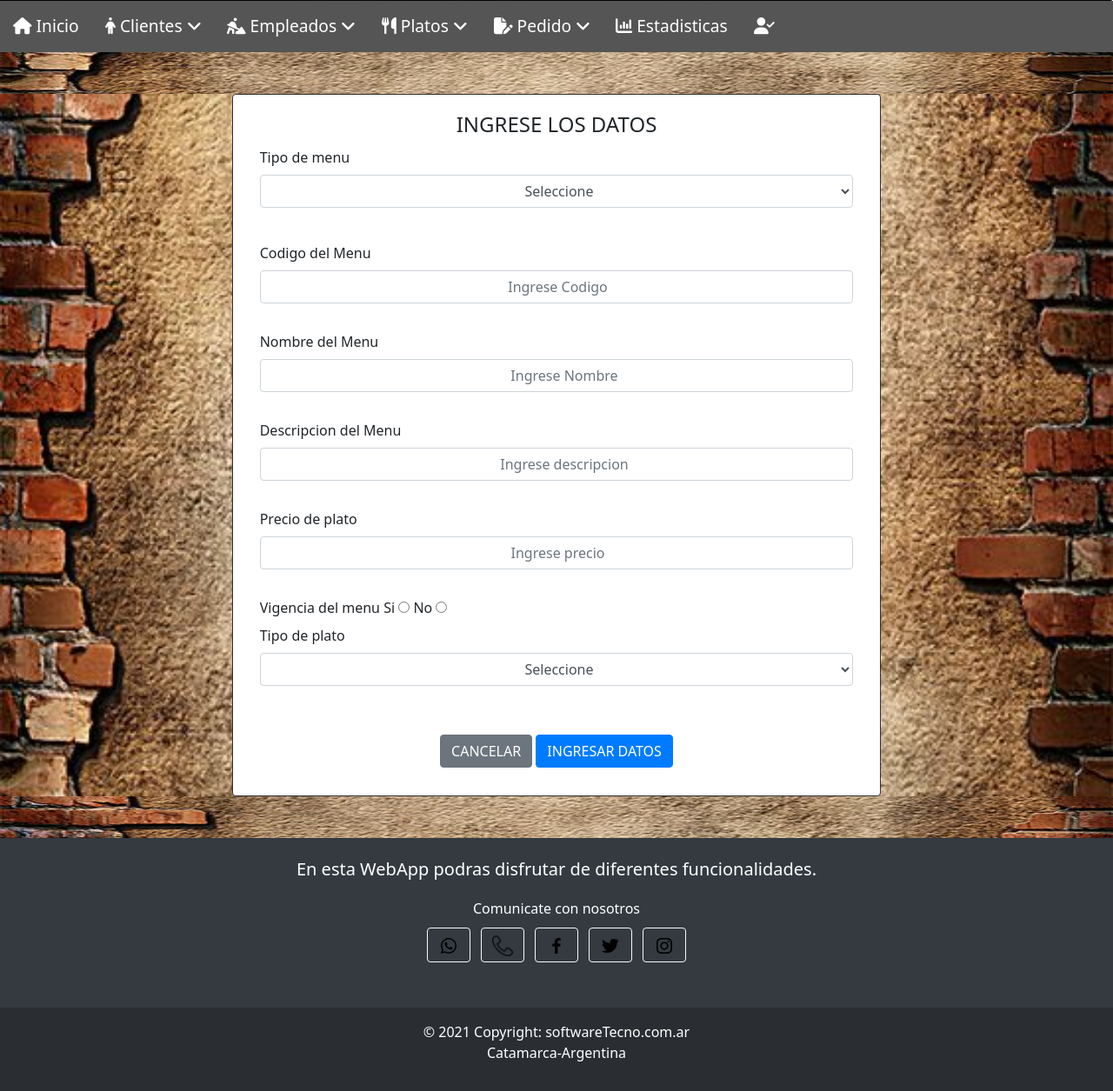
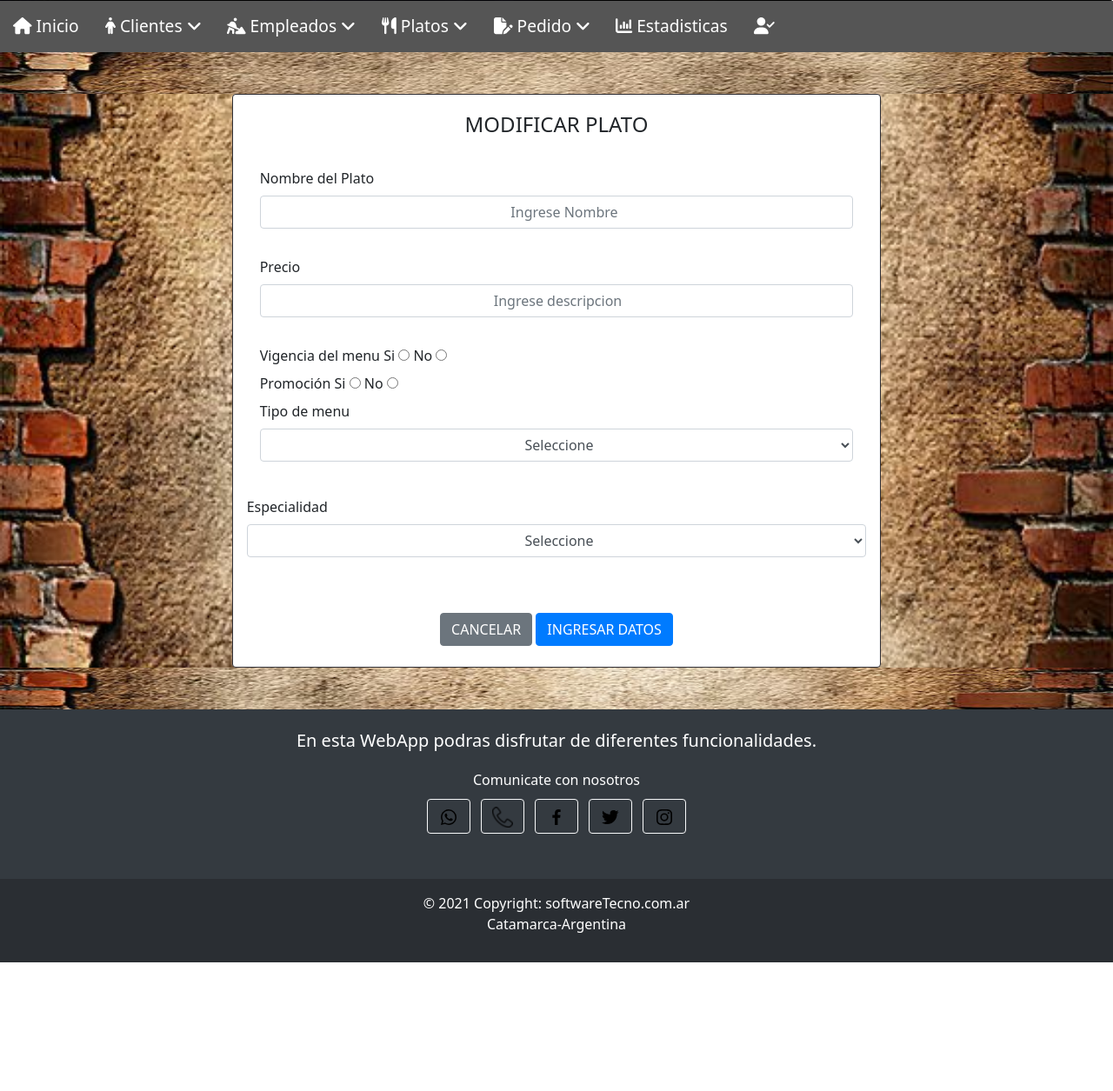
Before and after one commit to JuarezDanielPoman/Rotiseria, a Django app: template Laboratorio/Rotiseria/apps/Pedido/templates/pedido/EditarPlato.html in a window 1280 px wide. Shown: the part 440-1695 px from the top of the page at 87% size. After the commit the page ends 1547 px from the top, so only its background shows below. Run offline with Django 4.2, Linux system fonts and the light colour scheme; the template is opened without the code that fills it, so the values that code supplies are empty; some libraries are stand-ins or nearby versions; some web fonts are replaced.

Commit message:
Editar plato en proceso

```diff
--- a/Laboratorio/Rotiseria/apps/Pedido/models.py
+++ b/Laboratorio/Rotiseria/apps/Pedido/models.py
@@ -59,8 +59,6 @@ class ModalidadEntrega(models.Model):
         texto = "{0}"
         return texto.format(self.descripcion_modo_entrega)
 
-
-
 class Pedido(models.Model):
     cod_pedido = models.AutoField(primary_key=True)
     fecha_pedido = models.DateTimeField(auto_now_add=True)
--- a/Laboratorio/Rotiseria/apps/Pedido/templates/pedido/EditarPlato.html
+++ b/Laboratorio/Rotiseria/apps/Pedido/templates/pedido/EditarPlato.html
@@ -34,10 +34,43 @@
     <div class="d-flex justify-content-center">
         <div class="card col-sm-7 p-3 formulario">
             <div class="mb-2">
+
                 <form action="#" method="POST">
                     <fieldset>
-                <legend class="text-center">INGRESE LOS DATOS</legend>
+                        <legend class="text-center">MODIFICAR PLATO</legend>
 
+                        <!-- Código -->
+                        <div class="col-auto ">
+                            <input type="hidden" class="form-control mb-2 text-center" name="codigo_plato" value="{{plato.codigo_plato}}"><br>
+                        </div>
+
+                        <!-- Nombre del plato -->
+                        <div class="col-auto ">
+                            <label for="nomMenu">Nombre del Plato</label><br>
+                            <input type="text" class="form-control mb-2 text-center" required placeholder="Ingrese Nombre" name="nombre_plato" value="{{plato.nombre_plato}}"><br>
+                        </div>
+
+                        <!-- Precio -->
+                        <div class="col-auto ">
+                            <label for="decripMenu">Precio</label><br>
+                            <input type="number" class="form-control mb-2 text-center" required placeholder="Ingrese descripcion" id="decripMenu" name="precio_plato" value="{{plato.precio_plato}}"><br>
+                        </div>
+
+                        <!-- Veigencia del plato -->
+                        <div class="col-auto">
+                            <label for="vigencia">Vigencia del menu </label>&nbsp;Si
+                            <input type="radio" class="text-center" required id="vigencia" name="vigencia">&nbsp;No
+                            <input type="radio" class="text-center" required id="vigenciano" name="vigencia"><br>
+                        </div>
+
+                        <!-- Promoción del plato -->
+                        <div class="col-auto">
+                            <label for="promocion">Promoción </label>&nbsp;Si
+                            <input type="radio" class="text-center" required id="promocion" name="promocion">&nbsp;No
+                            <input type="radio" class="text-center" required id="promocion" name="promocion"><br>
+                        </div>
+
+                        <!-- Tipo de menú -->
                         <div class="col-auto mb-2">
                             <label for="plato">Tipo de menu</label>
                             <select id="plato" class="form-control mb-2 text-center" required name="plato">
@@ -48,36 +81,9 @@
                             </select><br/>
 
                         </div>
-            <div class="col-auto ">
 
-                <label for="codMenu">Codigo del Menu</label><br>
-                <input type="number" class="form-control mb-2 text-center" required placeholder="Ingrese Codigo" id="codMenu" name="codMenu"><br>
-            </div>
-                <div class="col-auto ">
-
-                <label for="nomMenu">Nombre del Menu</label><br>
-                <input type="text" class="form-control mb-2 text-center" required placeholder="Ingrese Nombre" id="nomMenu" name="nomMenu"><br>
-            </div>
-                <div class="col-auto ">
-
-                <label for="decripMenu">Descripcion del Menu</label><br>
-                <input type="text" class="form-control mb-2 text-center" required placeholder="Ingrese descripcion" id="decripMenu" name="decripMenu"><br>
-            </div>
-                <div class="col-auto ">
-
-                <label for="precio">Precio de plato</label><br>
-                <!-- Agregar tipo precio a la BASE DE DATOS (Tabla MENU) -->
-                <input type="number" class="form-control mb-2 text-center" required placeholder="Ingrese precio" id="precio" name="precio"><br>
-            </div>
-                <div class="col-auto">
-
-                <label for="vigencia">Vigencia del menu </label>&nbsp;Si
-                <input type="radio" class="text-center" required id="vigencia" name="vigencia">&nbsp;No
-                <input type="radio" class="text-center" required id="vigenciano" name="vigencia"><br>
-            </div>
-                <div class="col-auto ">
-
-                <label for="tipoPlato">Tipo de plato</label>
+                        <!-- Especialidad -->
+                        <label for="tipoPlato">Especialidad</label>
                         <select id="tipoPlato" class="form-control mb-2 text-center" required name="tipoPlato">
                             <option value="" selected>Seleccione</option>
                             <option value="1">Normal</option>
@@ -86,16 +92,16 @@
                             <option value="4">Diabetico</option>
                         </select><br/><br/>
                         </div>
-            </fieldset>
+
                         <div class="col-auto text-center">
                             <input class="btn btn-secondary mb-2" type="reset" name="cancelar" value="CANCELAR" />
                             <input class="btn btn-primary mb-2" type="submit" name="Enviar" value="INGRESAR DATOS" />
                         </div>
+                    </fieldset>
                 </form>
             </div>
         </div>
     </div>
-
 </section>
 
 {% endblock %}
--- a/Laboratorio/Rotiseria/apps/Pedido/templates/pedido/RegistroDeMenu.html
+++ b/Laboratorio/Rotiseria/apps/Pedido/templates/pedido/RegistroDeMenu.html
@@ -27,7 +27,6 @@
             </div>
           </div>
     </div>
-
 </section>
 
 {% endblock contenido %}
```
Lines whose indentation alone changed are shown as unchanged.
